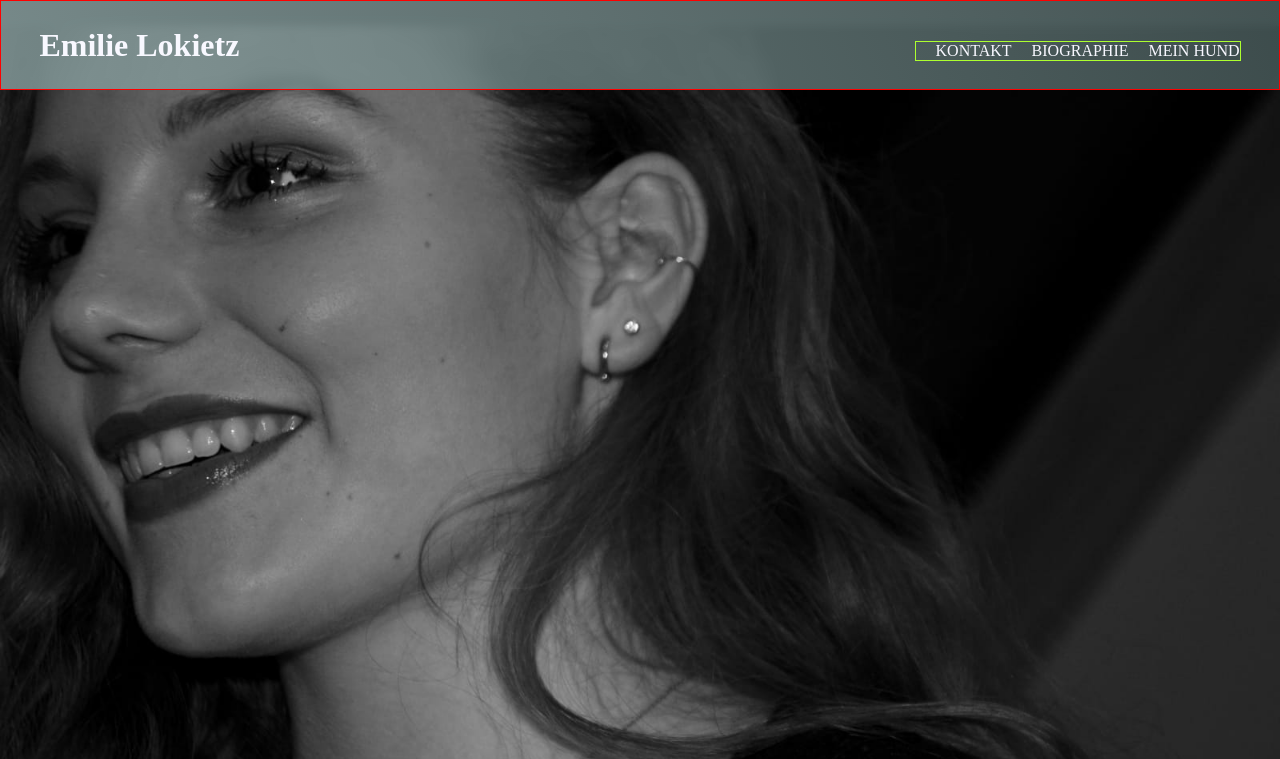
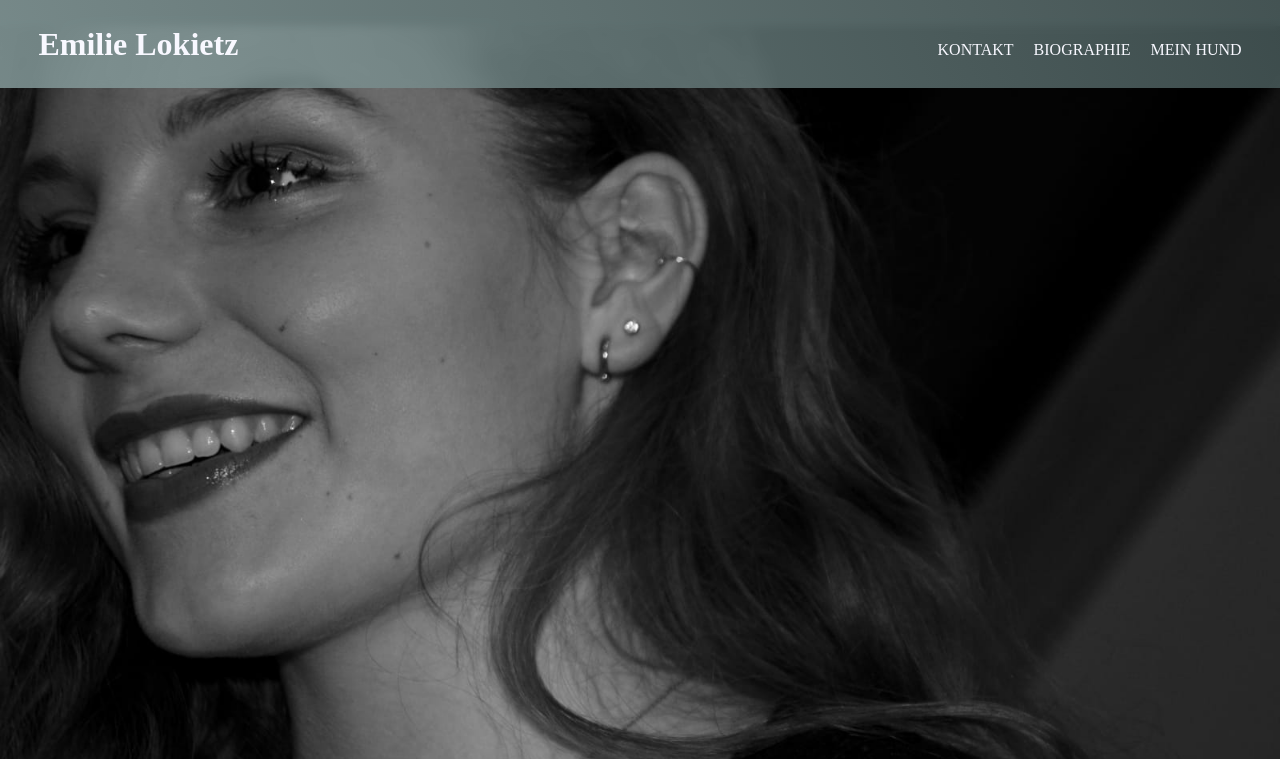
Before and after one commit to emilielokietz/personal-website, a plain HTML site: page index.html in a window 1280 px wide. Shown: the top 759 px of the page. Drawn offline with Linux system fonts and the light colour scheme.

Commit message:
kästen entfernt

```diff
--- a/stylesheet.css
+++ b/stylesheet.css
@@ -23,7 +23,7 @@ header {
     width: 100%;
     padding:2% 3%;
     backdrop-filter: blur(5px);
-    border: 1px solid red;
+
 }
 
 nav {
@@ -32,7 +32,7 @@ nav {
     justify-content: flex-end;
     text-decoration: none;
     text-transform: uppercase;
-    border: 1px solid greenyellow;
+
 }
 
 
```
